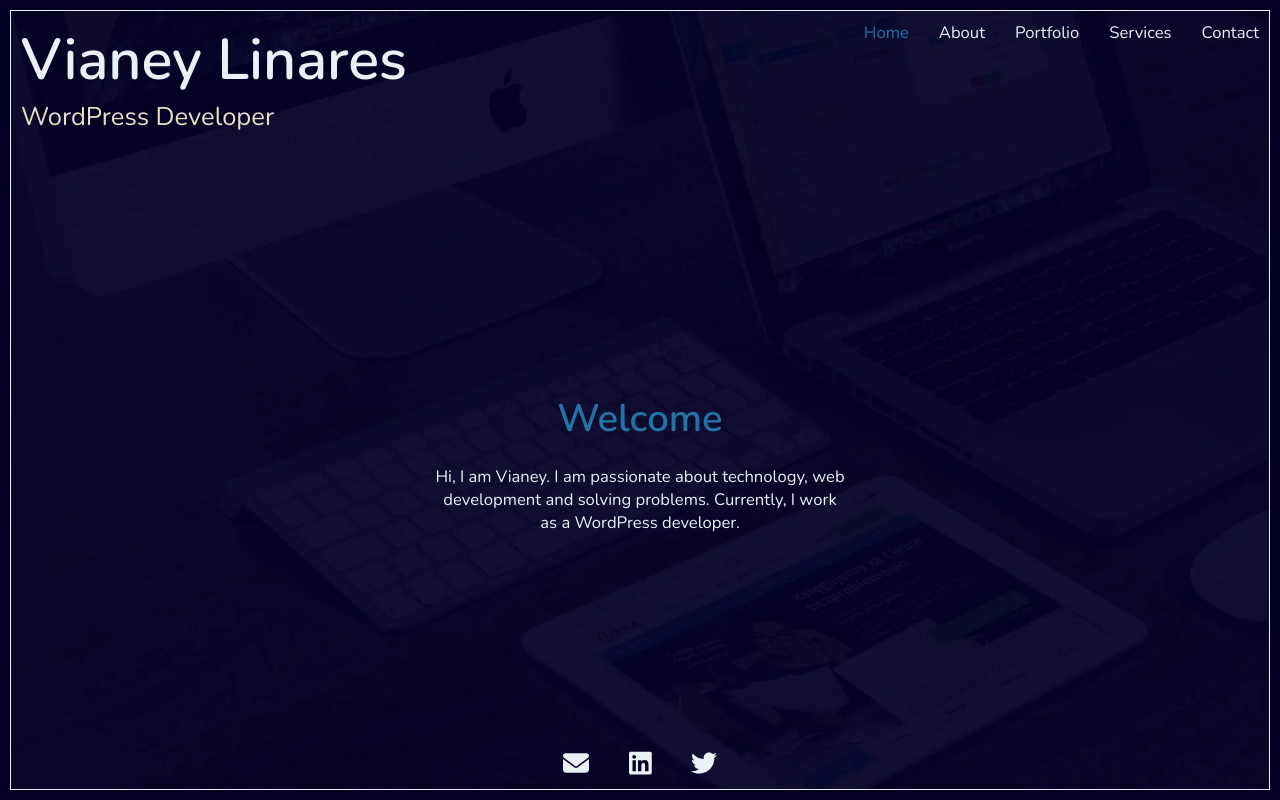
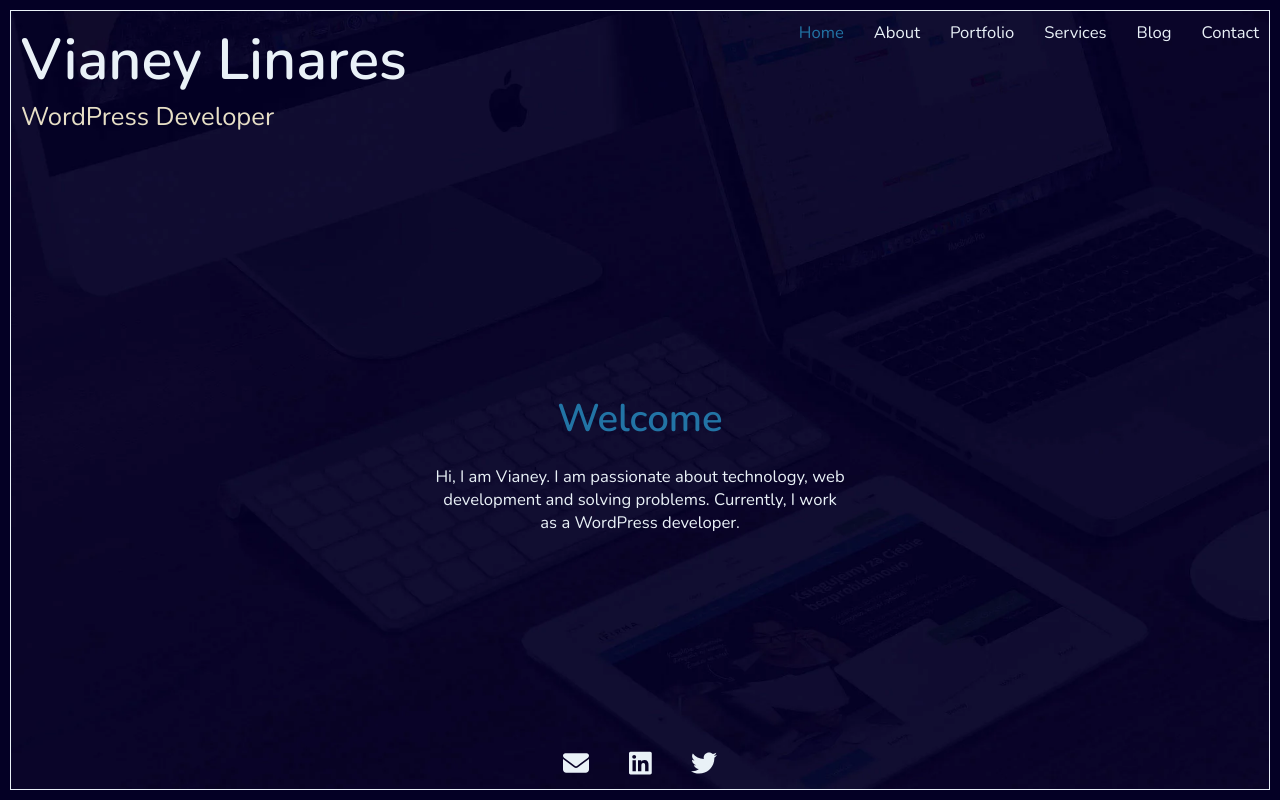
Before and after one commit to vianeylinares/vl-react, a React (Create React App) app: page /home in a window 1280 px wide. Built offline with nearby package versions, Linux system fonts and the light colour scheme.

Commit message:
- Removed Services page functionality and redirected to WordPress services and blog website. - Added links to main menu and rounter to external pages for Services and Blog pages.

```diff
--- a/src/components/Services.js
+++ b/src/components/Services.js
@@ -2,7 +2,8 @@
 import { Helmet } from 'react-helmet';
 
 export const Services = () => {
-  return (
+    window.location.href = 'https://services.vianeylinares.com/';
+  /*return (
     <>
         <Helmet>
             <title>Vianey Linares | WordPress Developer - Services</title>
@@ -46,5 +47,5 @@
             </div>
         </div>
     </>
-  )
+  ) */
 }
--- a/src/components/layout/HeaderNav.js
+++ b/src/components/layout/HeaderNav.js
@@ -66,7 +66,10 @@
                     <NavLink to="/work" className={({isActive}) => isActive ? "active" : ""} onClick={closeMenu}>Portfolio</NavLink>
                 </li>
                 <li>
-                    <NavLink to="/services" className={({isActive}) => isActive ? "active" : ""} onClick={closeMenu}>Services</NavLink>
+                    <a href="https://services.vianeylinares.com/">Services</a>
+                </li>
+                <li>
+                    <a href="https://services.vianeylinares.com/blog/">Blog</a>
                 </li>
                 <li>
                     <NavLink to="/contact" className={({isActive}) => isActive ? "active" : ""} onClick={closeMenu}>Contact</NavLink>
```
